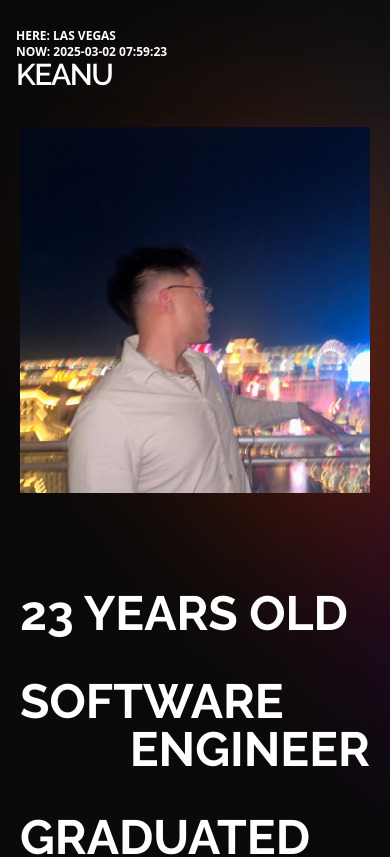
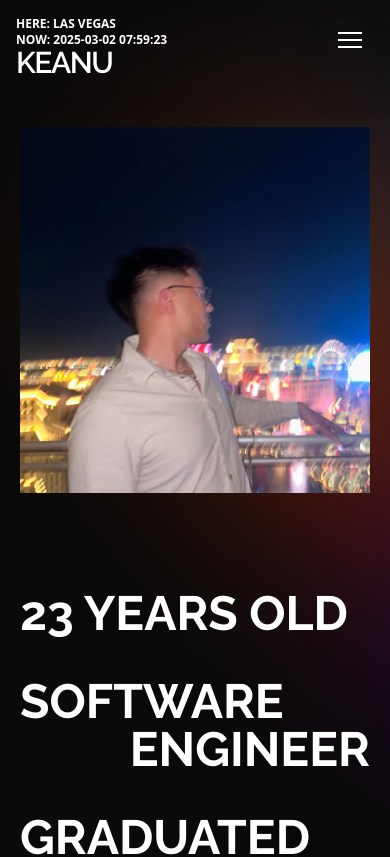
Before and after one commit to keanu-a/keanualoua-site, a Next.js app: page / in a window 390 px wide. Shown: the top 857 px of the page. Built offline with nearby package versions, Linux system fonts and the light colour scheme; a web font is replaced by a local one.

Commit message:
Started nav

```diff
--- a/src/app/(root)/page.tsx
+++ b/src/app/(root)/page.tsx
@@ -77,7 +77,7 @@ const projects: Project[] = [
 export default function Home() {
   return (
     <div className="font-raleway w-full px-5 max-w-[600px] mx-auto flex flex-col gap-24">
-      <Image src="/him.jpg" width={600} height={600} alt="Keanu" />
+      <Image src="/him.webp" width={600} height={600} alt="Keanu" />
 
       {/* SMALL ABOUT */}
       <section className="flex flex-col gap-4">
--- a/src/components/MobileNav.tsx
+++ b/src/components/MobileNav.tsx
@@ -1,23 +1,25 @@
 'use client';
 
-import { useState } from 'react';
-import { Squash as Hamburger } from 'hamburger-react';
+import Link from 'next/link';
+import { motion } from 'motion/react';
 
-const HAMBURGER_ICON_SIZE = 24;
+const navLinks = [
+  {
+    title: 'about',
+    href: '/about',
+  },
+];
 
-export default function MobileNav() {
-  const [navActive, setNavActive] = useState<boolean>(false);
-
+export default function MobileNav({ closeNav }: { closeNav: () => void }) {
   return (
-    <div className="fixed right-6 top-12 sm:hidden">
-      <div className="rounded-full shadow-2xl transition-all hover:text-orange-200">
-        <Hamburger
-          size={HAMBURGER_ICON_SIZE}
-          onToggle={() => setNavActive((prev) => !prev)}
-        />
-      </div>
-
-      {navActive && <div className="bg-black fixed">Test Nav</div>}
-    </div>
+    <nav>
+      {navLinks.map((link, idx) => (
+        <motion.p key={idx} className="overflow-hidden">
+          <Link href={link.href} onClick={closeNav} className="uppercase">
+            {link.title}
+          </Link>
+        </motion.p>
+      ))}
+    </nav>
   );
 }
--- a/src/components/Nav.tsx
+++ b/src/components/Nav.tsx
@@ -1,9 +1,12 @@
-"use client";
+'use client';
 
-import Link from "next/link";
-import Time from "./Time";
-import StaggerReelText from "./ui/StaggerReelText";
-// import Hamburger from 'hamburger-react';
+import { useState } from 'react';
+import Link from 'next/link';
+import Hamburger from 'hamburger-react';
+import Time from './Time';
+import StaggerReelText from './ui/StaggerReelText';
+import { cn } from '@/utils/cn';
+import MobileNav from './MobileNav';
 
 // const navLinks: { text: string; href: string }[] = [
 //   {
@@ -24,24 +27,19 @@ import StaggerReelText from "./ui/StaggerReelText";
 //   },
 // ];
 
-// const HAMBURGER_ICON_SIZE = 24;
+const HAMBURGER_ICON_SIZE = 24;
 
 export default function Nav() {
-  // const [navActive, setNavActive] = useState<boolean>(false);
+  const [navActive, setNavActive] = useState<boolean>(false);
 
   return (
-    <header className="w-screen h-[14vh] fixed top-0 z-50 flex justify-between items-center backdrop-blur-md p-4 sm:px-8">
-      {/* Name */}
-      {/* <Link
-        href="/"
-        className="w-fit h-fit transition-all hover:text-orange-200"
-      >
-        <div className="text-3xl md:text-8xl leading-none tracking-tighter font-raleway">
-          KE<span className="font-rouge-script text-4xl md:text-9xl">A</span>NU
-        </div>
-      </Link> */}
-
-      <div>
+    <header
+      className={cn(
+        'relative w-screen fixed top-0 z-50 flex justify-between items-center backdrop-blur-md p-4 transition-all duration-500 sm:px-8',
+        navActive ? 'h-screen' : 'h-[14vh]'
+      )}
+    >
+      <div className="absolute top-4 left-4">
         <p className="flex items-center space-x-2 text-xs font-semibold sm:text-base">
           HERE: LAS VEGAS
         </p>
@@ -51,6 +49,7 @@ export default function Nav() {
         <Link
           href="/"
           className="w-fit h-fit transition-all hover:text-orange-200"
+          onClick={() => setNavActive(false)}
         >
           <StaggerReelText
             text="KEANU"
@@ -60,26 +59,18 @@ export default function Nav() {
         </Link>
       </div>
 
-      {/* <div>
-        <Link
-          href="/about"
-          className="font-semibold transition-all hover:text-orange-200"
-        >
-          <StaggerReelText text="ABOUT" initialTextColor="text-white" />
-        </Link>
-      </div> */}
-
       {/* Mobile Nav Menu */}
-      {/* <div className="sm:hidden">
-        <div className="rounded-full shadow-2xl transition-all hover:text-orange-200">
+      <div className="sm:hidden">
+        <div className="absolute top-4 right-4 rounded-full shadow-2xl transition-all hover:text-orange-200">
           <Hamburger
             size={HAMBURGER_ICON_SIZE}
+            toggled={navActive}
             onToggle={() => setNavActive((prev) => !prev)}
           />
         </div>
 
-        {navActive && <div className="bg-black fixed">Test Nav</div>}
-      </div> */}
+        {navActive && <MobileNav closeNav={() => setNavActive(false)} />}
+      </div>
 
       {/* Desktop Nav */}
       {/* <div className="hidden space-x-4 sm:flex">
```
Also changed, not shown: public/him.jpg (deleted), public/him.webp (added).
